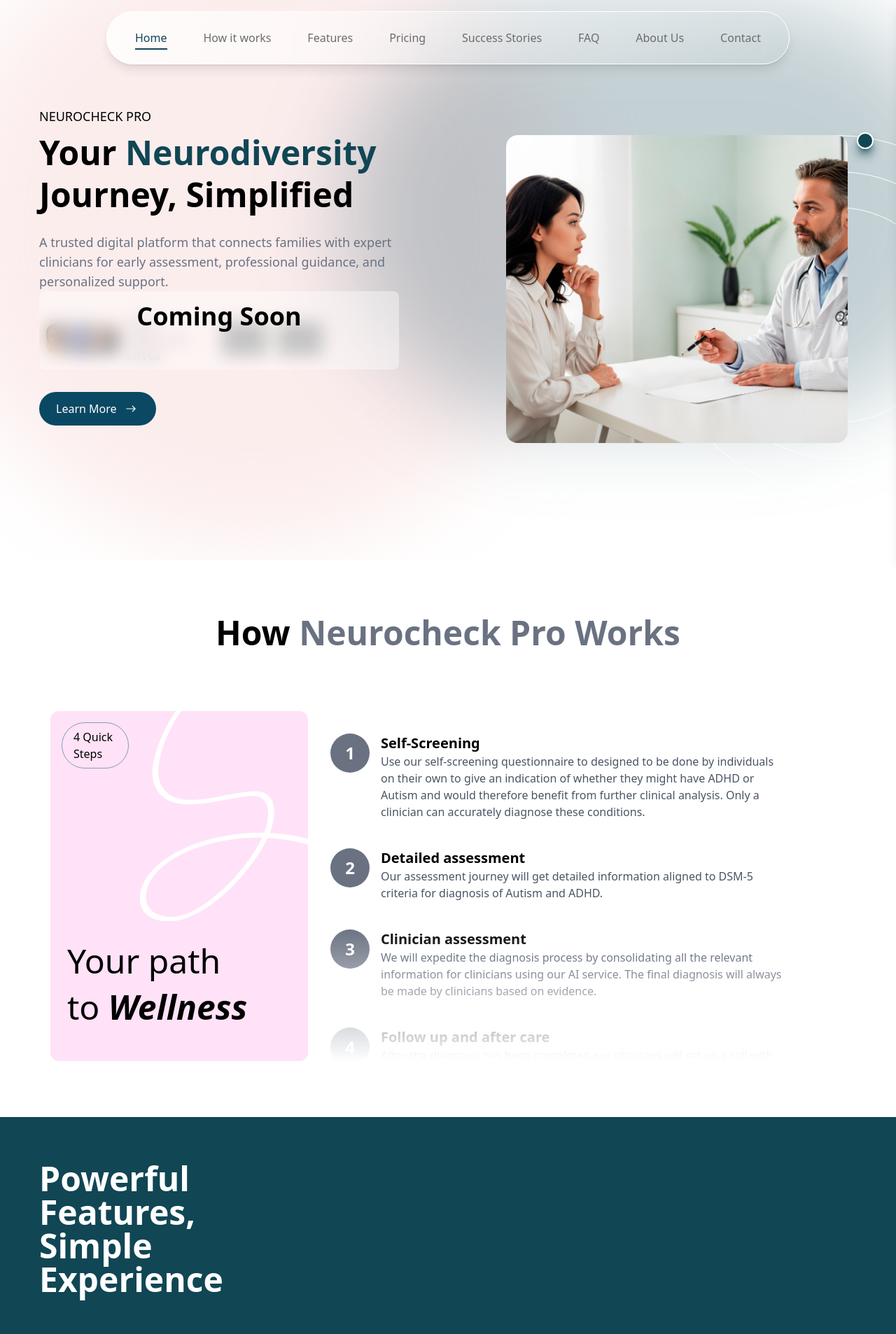
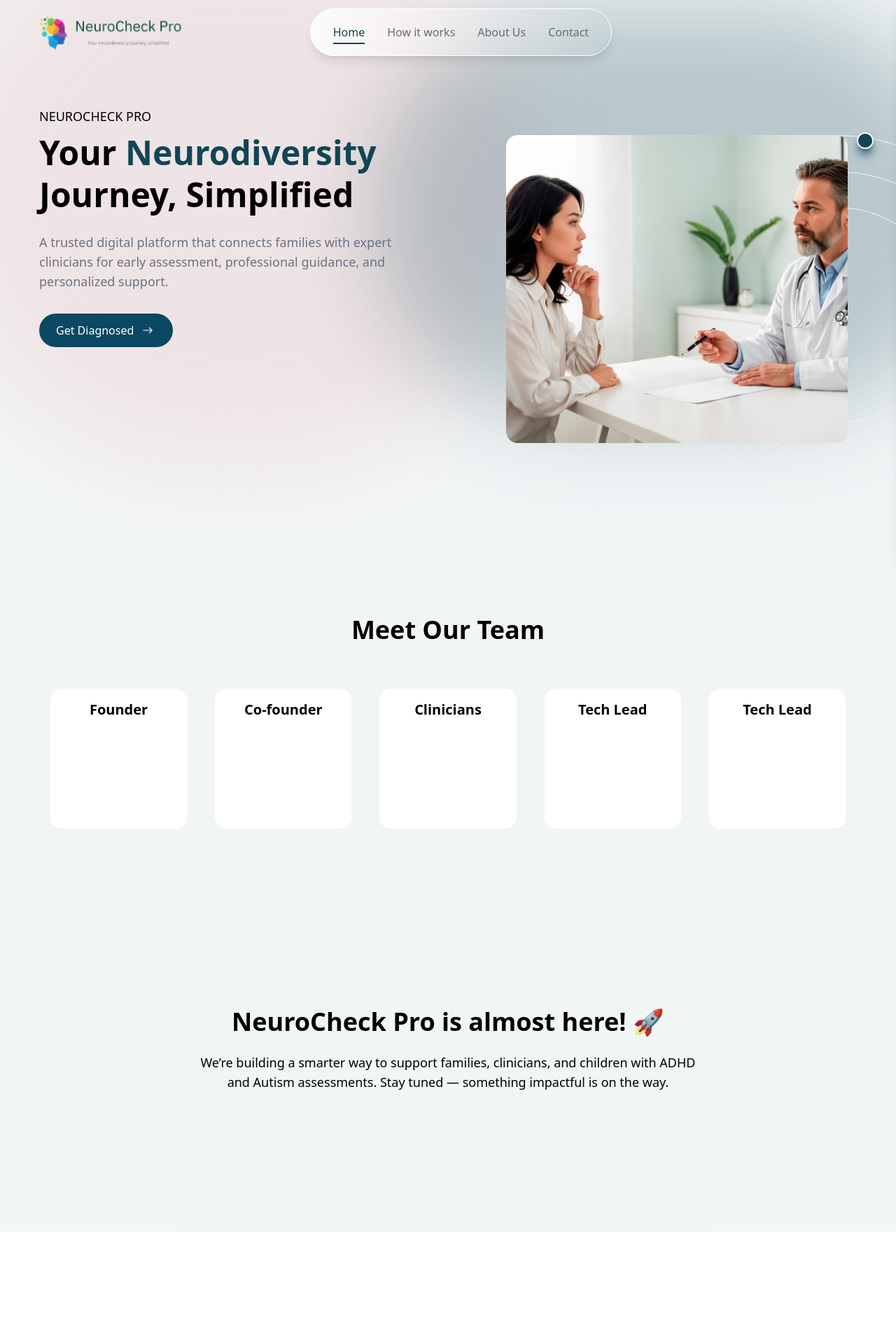
Before and after one commit to ArfinHayet/neurocheck-landing-page, a Next.js app: page / in a window 1280 px wide. Shown: the top 1906 px of the page at 70% size. After the commit the page ends 1760 px from the top, so only its background shows below. Built offline with nearby package versions, Linux system fonts and the light colour scheme; grey boxes are pictures that could not be loaded.

Commit message:
coming soon and team

```diff
--- a/src/app/page.jsx
+++ b/src/app/page.jsx
@@ -9,12 +9,16 @@
 import SuccessStories from "@/components/Home/SuccessStories";
 import React from "react";
 import Contact from "@/components/Home/Contact";
+import Team from "@/components/Home/Team";
+import { ComingSoon } from "@/components/Home/ComingSoon";
 
 export default function page() {
   return (
     <>
       <Hero />
-      <HowItWorks />
+      <Team />
+      <ComingSoon />
+      {/* <HowItWorks />
       <PowerfulFeatures />
       <FlexiblePricing />
       <SuccessStories />
@@ -22,7 +26,7 @@
       <ExpertClinicians />
       <AboutUs />
       <Contact />
-      <Footer />
+      <Footer /> */}
     </>
   );
 };
--- /dev/null
+++ b/src/components/Home/ComingSoon.jsx
@@ -0,0 +1,19 @@
+import React from 'react'
+
+export const ComingSoon = () => {
+  return (
+    <section
+      id="meetourteam"
+      className="max-w-screen h-[50vh]  mx-auto py-16 md:py-20 px-4 sm:px-6 md:px-10 lg:px-18 bg-[#114654]/5"
+      >
+          <div className='w-full flex flex-col items-center justify-center text-center'>
+      <p className='text-xl md:text-4xl font-bold mb-4 md:mb-6'>NeuroCheck Pro is almost here! 🚀</p>
+      <div className='md:max-w-[65%] md:text-lg text-sm'>
+        We’re building a smarter way to support families, clinicians, and
+        children with ADHD and Autism assessments. Stay tuned — something
+        impactful is on the way.
+              </div>
+          </div>
+    </section>
+  );
+}
--- a/src/components/Home/Hero.jsx
+++ b/src/components/Home/Hero.jsx
@@ -72,7 +72,7 @@
     advantages: {
       mobile: { top: "94%", left: "-2%", transform: "translateX(-50%)" },
       tablet: { top: "96%", left: "-2rem" },
-      desktop: { top: "88%", left: "-6rem" },
+      desktop: { top: "84%", left: "-6rem" },
     },
     rating: {
       mobile: { top: "50%", right: "-4%" },
@@ -89,15 +89,15 @@
   return (
     <section
       id="home"
-      className="pt-10 pb-24 md:pt-[19vh] md:pb-20
+      className="pt-16 pb-24 md:pt-[19vh] md:pb-20
                  max-w-screen mx-auto px-4 md:px-14
                  overflow-hidden relative
-                 min-h-[130vh] md:min-h-[100vh] "
+                 min-h-[110vh] md:min-h-[100vh] bg-[#114654]/5"
       onMouseEnter={() => setIsHovered(true)}
     >
       {/* Background Blurs */}
-      <div className=" absolute -z-50 top-[-120px] left-[-90px] w-[450px] h-[450px] sm:w-[600px] sm:h-[600px] md:w-[900px] md:h-[900px] bg-[#F8D2D3]/40 rounded-full blur-3xl " />
-      <div className=" absolute -z-50 top-[50%] md:top-1 right-[-110px] w-[360px] h-[280px] md:w-[900px] md:h-[600px]  bg-[#114654]/25 rounded-full blur-3xl " />
+      <div className=" absolute -z-50 top-[-120px] left-[-90px] w-[450px] h-[450px] sm:w-[600px] sm:h-[600px] md:w-[860px] md:h-[780px] bg-[#F8D2D3]/40 rounded-full blur-3xl " />
+      <div className=" absolute -z-50 top-[50%] md:top-1 right-[-110px] w-[360px] h-[280px] md:w-[860px] md:h-[600px]  bg-[#114654]/25 rounded-full blur-3xl " />
 
       {/* Container */}
       <div className="flex flex-col md:flex-row justify-center md:justify-start  items-center md:items-start  gap-[10%] xl:gap-[12%]">
@@ -117,7 +117,7 @@
           </p>
 
           {/* Users + Stores  */}
-          <div className="relative h-fit w-full rounded-lg overflow-hidden">
+          {/* <div className="relative h-fit w-full rounded-lg overflow-hidden">
             <div className="absolute inset-0  bg-white/40 backdrop-blur-md z-10">
               <p className="md:p-4 p-8 text-center text-4xl font-bold">
                 Coming Soon
@@ -171,14 +171,14 @@
                 </a>
               </div>
             </div>
-          </div>
+          </div> */}
 
           {/* Button */}
           <button
             onClick={handleScroll}
             className="mt-6 lg:mt-8 h-9 md:h-10 lg:h-12 px-3 lg:px-6 py-1.5 lg:py-3 bg-[#0A4863] rounded-full text-white flex items-center justify-center gap-2 hover:bg-primary-dark transition mx-auto lg:mx-0 text-sm md:text-base"
           >
-            Learn More <IoIosArrowRoundForward size={24} />
+            Get Diagnosed <IoIosArrowRoundForward size={24} />
           </button>
         </div>
 
@@ -213,7 +213,7 @@
             <div>
               {/* Advantages */}
               <motion.div
-                className="absolute bg-white shadow-lg rounded-xl z-30"
+                className="absolute bg-white shadow-md rounded-xl z-30"
                 style={{
                   top: cardPositions.advantages[screenType].top,
                   left: cardPositions.advantages[screenType].left,
--- /dev/null
+++ b/src/components/Home/Team.jsx
@@ -0,0 +1,36 @@
+import React from 'react'
+
+const Team = () => {
+  return (
+    <section
+      id="meetourteam"
+      className="max-w-screen lg:h-[70vh] mx-auto py-14 md:py-20 px-4 sm:px-6 md:px-10 lg:px-18 bg-[#114654]/5"
+    >
+      <div className="mb-6 md:mb-16 flex flex-col items-center justify-center text-center">
+        <h1 className="font-bold text-center text-xl md:text-2xl lg:text-4xl">
+          Meet Our Team
+        </h1>
+          </div>
+          <div className='grid grid-cols-1 md:grid-cols-3 lg:grid-cols-5 gap-5 md:gap-10 px-3 md:px-0 mx-auto max-w-screen-xl'>
+              <div className='text-center p-4 h-[25vh] w-full bg-white rounded-2xl'>
+                  <p className='font-semibold  md:text-xl'>Founder</p>
+              </div>
+              <div className='text-center p-4 h-[25vh] w-full bg-white rounded-2xl'>
+                  <p className='font-semibold  md:text-xl'>Co-founder</p>
+              </div>
+              <div className='text-center p-4 h-[25vh] w-full bg-white rounded-2xl'>
+                  <p className='font-semibold  md:text-xl'>Clinicians</p>
+              </div>
+              <div className='text-center p-4 h-[25vh] w-full bg-white rounded-2xl'>
+                  <p className='font-semibold  md:text-xl'>Tech Lead</p>
+              </div>
+              <div className='text-center p-4 h-[25vh] w-full bg-white rounded-2xl'>
+                  <p className='font-semibold  md:text-xl'>Tech Lead</p>
+              </div>
+
+          </div>
+    </section>
+  );
+}
+
+export default Team;
--- a/src/components/Navbar/Navbar.jsx
+++ b/src/components/Navbar/Navbar.jsx
@@ -3,6 +3,8 @@
 import React, { useEffect, useState, useRef } from "react";
 import { RxHamburgerMenu } from "react-icons/rx";
 import { IoCloseOutline } from "react-icons/io5";
+import Image from "next/image";
+import logo from "../../../public/png/Frame_35703-removebg-preview.png";
 
 const Navbar = () => {
   const [active, setActive] = useState("home");
@@ -12,10 +14,10 @@
   const navItems = [
     { label: "Home", id: "home" },
     { label: "How it works", id: "howitworks" },
-    { label: "Features", id: "features" },
-    { label: "Pricing", id: "pricing" },
-    { label: "Success Stories", id: "successstories" },
-    { label: "FAQ", id: "faq" },
+    // { label: "Features", id: "features" },
+    // { label: "Pricing", id: "pricing" },
+    // { label: "Success Stories", id: "successstories" },
+    // { label: "FAQ", id: "faq" },
     { label: "About Us", id: "about" },
     { label: "Contact", id: "contact" },
   ];
@@ -64,9 +66,21 @@
 
   return (
    <div className="fixed top-0 left-0 w-full z-50 bg-transparent">
-      <div className="max-w-screen-lg mx-auto mt-4 px-6 flex justify-between items-center">
-        {/* Desktop Nav */}
-        <ul className="hidden md:flex bg-gradient-to-r from-white/80 to-transparent/20 backdrop-blur-lg rounded-full border md:h-[68px] lg:h-[76px]  md:px-8 lg:px-10 border-white justify-between items-center shadow-lg font-medium md:text-sm lg:text-base w-full">
+      <div className="flex items-center justify-start md:justify-between px-6 md:px-12 py-3">
+
+        <div className="flex-1 flex justify-center ms-[30%] md:ms-0 md:justify-start">
+          <Image
+            src={logo}
+            height={50}
+            width={180}
+            className="h-8 md:h-14 w-auto"
+            alt="logo"
+          />
+        </div>
+
+        {/* Desktop Nav  */}
+        <div className="hidden md:flex flex-2 justify-start">
+          <ul className="flex bg-gradient-to-r from-white/80 to-transparent/20 backdrop-blur-lg rounded-full border h-[68px] px-8 border-white items-center shadow-lg font-medium text-sm lg:text-base gap-8">
             {navItems.map(({ label, id }) => (
               <li key={id}>
                 <a
@@ -83,15 +97,16 @@
               </li>
             ))}
           </ul>
+        </div>
 
         {/* Mobile Menu Button */}
-        <div className="md:hidden flex justify-end flex-1">
+        <div className="flex-1 flex justify-end md:hidden">
           {!mobileOpen && (
             <button
               className="text-black z-50"
               onClick={() => setMobileOpen(true)}
             >
-              <RxHamburgerMenu size={28} />
+              <RxHamburgerMenu size={26} />
             </button>
           )}
         </div>
@@ -128,4 +143,5 @@
   );
 };
 
+
 export default Navbar;
```
Also changed, not shown: public/png/Frame_35703-removebg-preview.png (added). Lines whose indentation alone changed are shown as unchanged.
